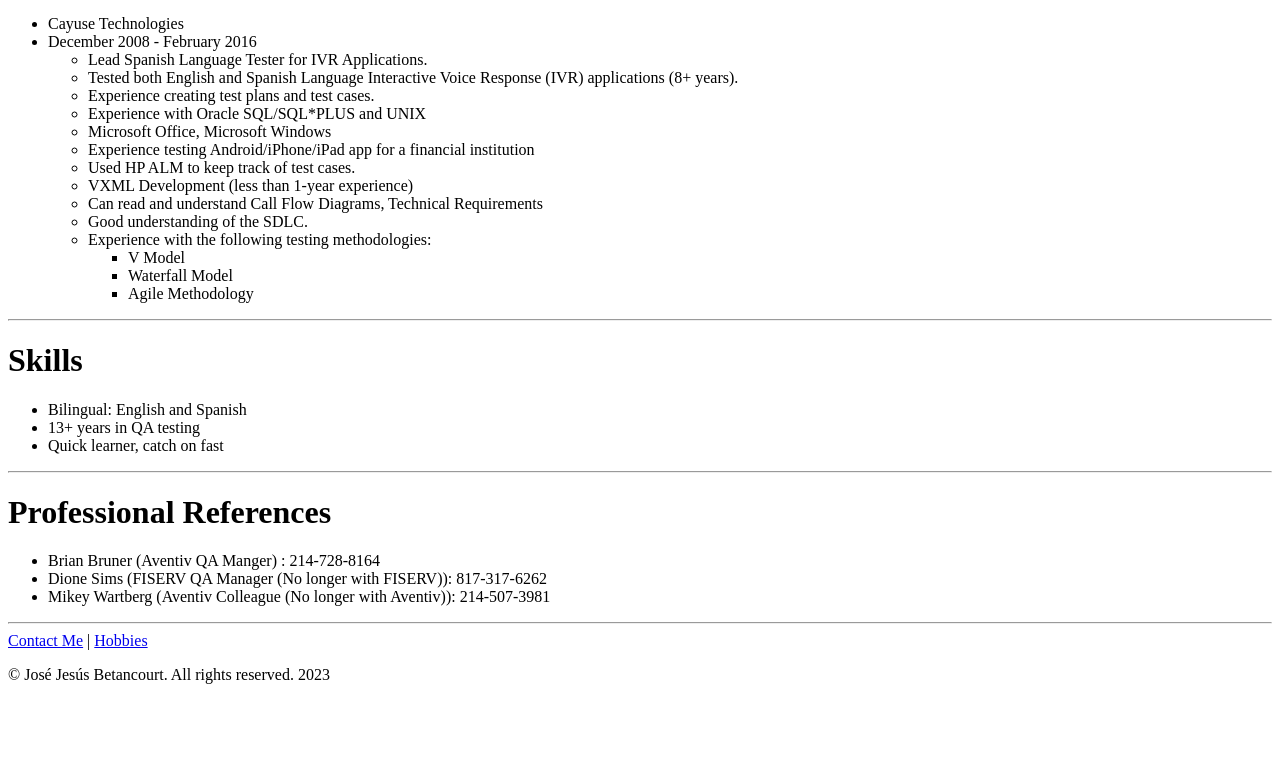
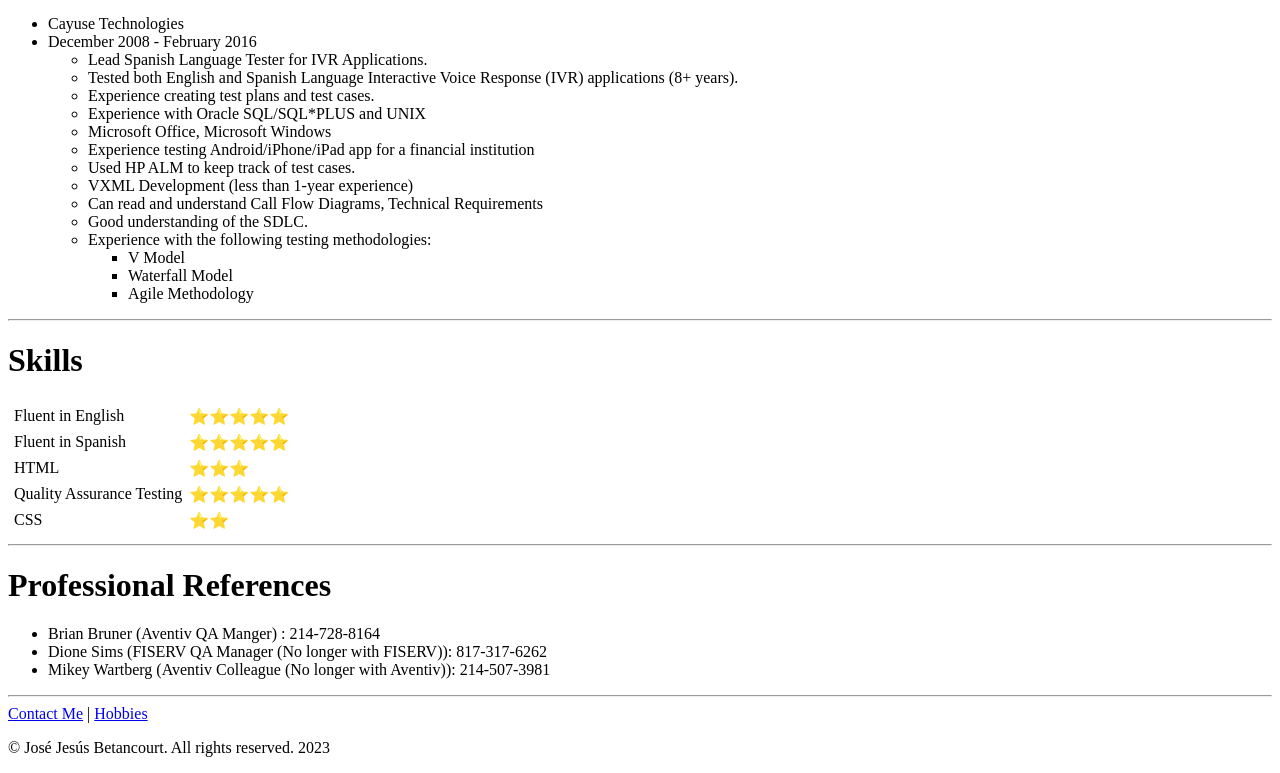
Before and after one commit to JoseJesusBetancourt/capstone-my-resume, a plain HTML site: page index.html in a window 1280 px wide. Shown: the part 1323-2096 px from the top of the page. Before the commit the page ends 2023 px from the top, so only its background shows below. Drawn offline with Linux system fonts and the light colour scheme.

Commit message:
Updated Skills section
Updated Skills section

```diff
--- a/index.html
+++ b/index.html
@@ -131,11 +131,35 @@
     </ul>
     <hr />
     <h1>Skills</h1>
-    <ul>
-      <li>Bilingual: English and Spanish</li>
-      <li>13+ years in QA testing</li>
-      <li>Quick learner, catch on fast</li>
-    </ul>
+    <table cellspacing="5">
+      <tbody>
+        <tr>
+          <!-- Row 1 -->
+          <td>Fluent in English</td>
+          <td>⭐⭐⭐⭐⭐</td>
+        </tr>
+        <tr>
+          <!-- Row 2 -->
+          <td>Fluent in Spanish</td>
+          <td>⭐⭐⭐⭐⭐</td>
+        </tr>
+        <tr>
+          <!-- Row 3 -->
+          <td>HTML</td>
+          <td>⭐⭐⭐</td>
+        </tr>
+        <tr>
+          <!-- Row 4 -->
+          <td>Quality Assurance Testing</td>
+          <td>⭐⭐⭐⭐⭐</td>
+        </tr>
+        <tr>
+          <!-- Row 5 -->
+          <td>CSS</td>
+          <td>⭐⭐</td>
+        </tr>
+       </tbody>
+    </table>
     <hr />
     <h1>Professional References</h1>
     <ul>
```
